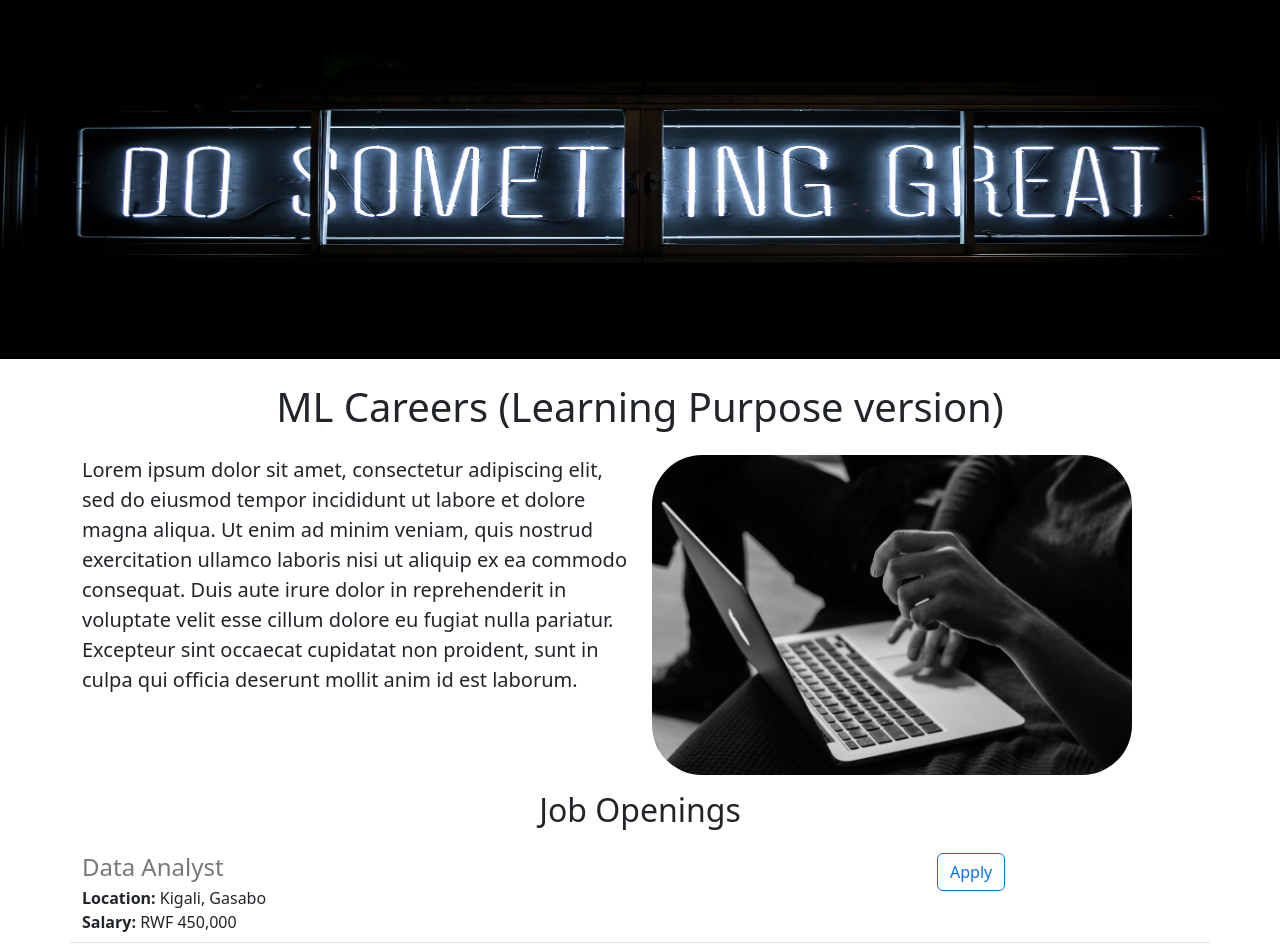
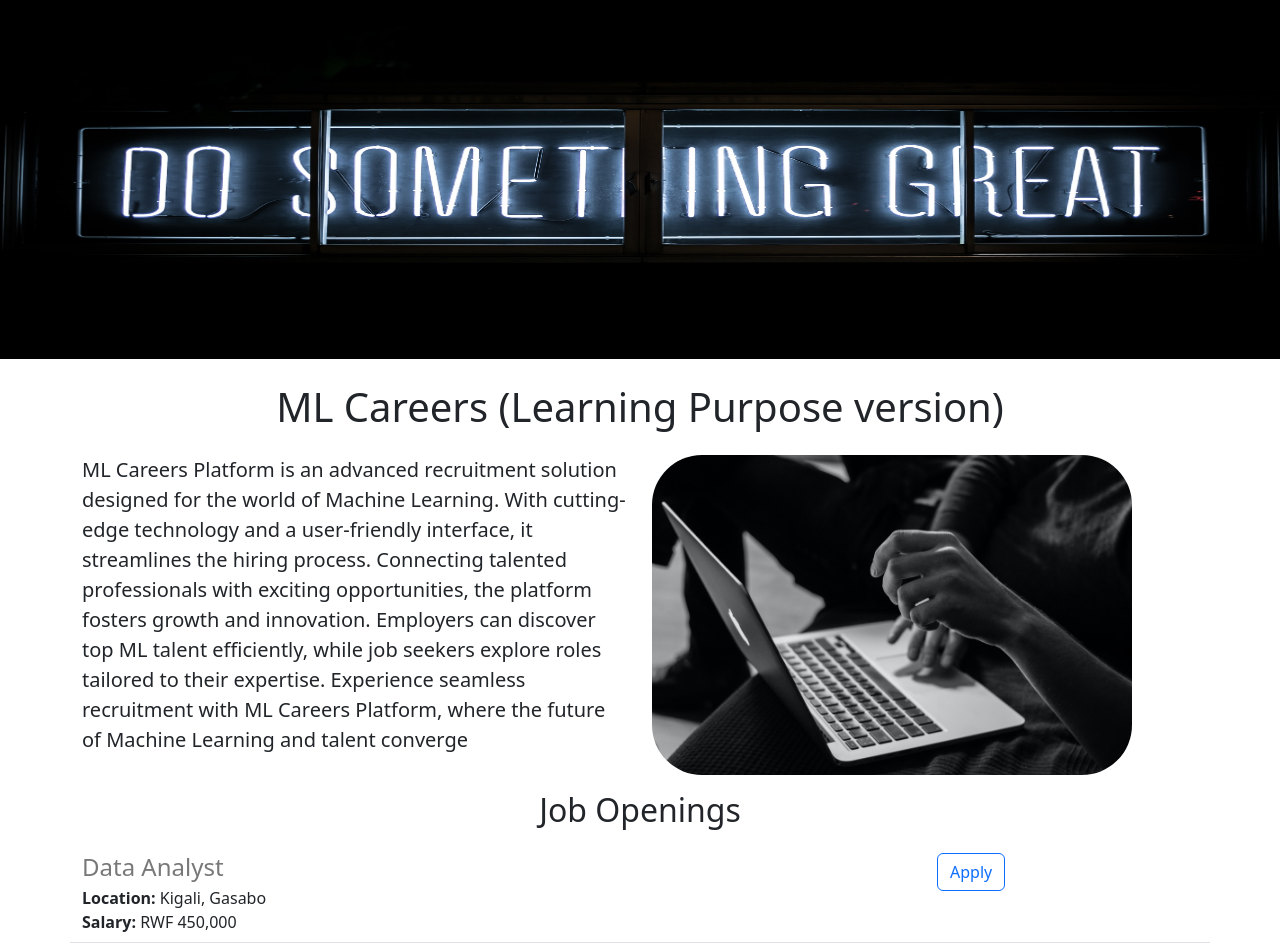
Before and after one commit to RealLionelMuhire/MLWeb_v2, a Flask app: page / in a window 1280 px wide. Shown: the part 57-1008 px from the top of the page. Run offline with Flask 3, Linux system fonts and the light colour scheme.

Commit message:
content improvements

```diff
--- a/templates/home.html
+++ b/templates/home.html
@@ -26,7 +26,7 @@
       <div class="row" style="margin-bottom: 16px">
         <div class="col-md-6">
       <p class="lead">
-        Lorem ipsum dolor sit amet, consectetur adipiscing elit, sed do eiusmod tempor incididunt ut labore et dolore magna aliqua. Ut enim ad minim veniam, quis nostrud exercitation ullamco laboris nisi ut aliquip ex ea commodo consequat. Duis aute irure dolor in reprehenderit in voluptate velit esse cillum dolore eu fugiat nulla pariatur. Excepteur sint occaecat cupidatat non proident, sunt in culpa qui officia deserunt mollit anim id est laborum.
+        ML Careers Platform is an advanced recruitment solution designed for the world of Machine Learning. With cutting-edge technology and a user-friendly interface, it streamlines the hiring process. Connecting talented professionals with exciting opportunities, the platform fosters growth and innovation. Employers can discover top ML talent efficiently, while job seekers explore roles tailored to their expertise. Experience seamless recruitment with ML Careers Platform, where the future of Machine Learning and talent converge
       </p>
         </div>
         <div class="d-none d-md-block col-md-6">
```
